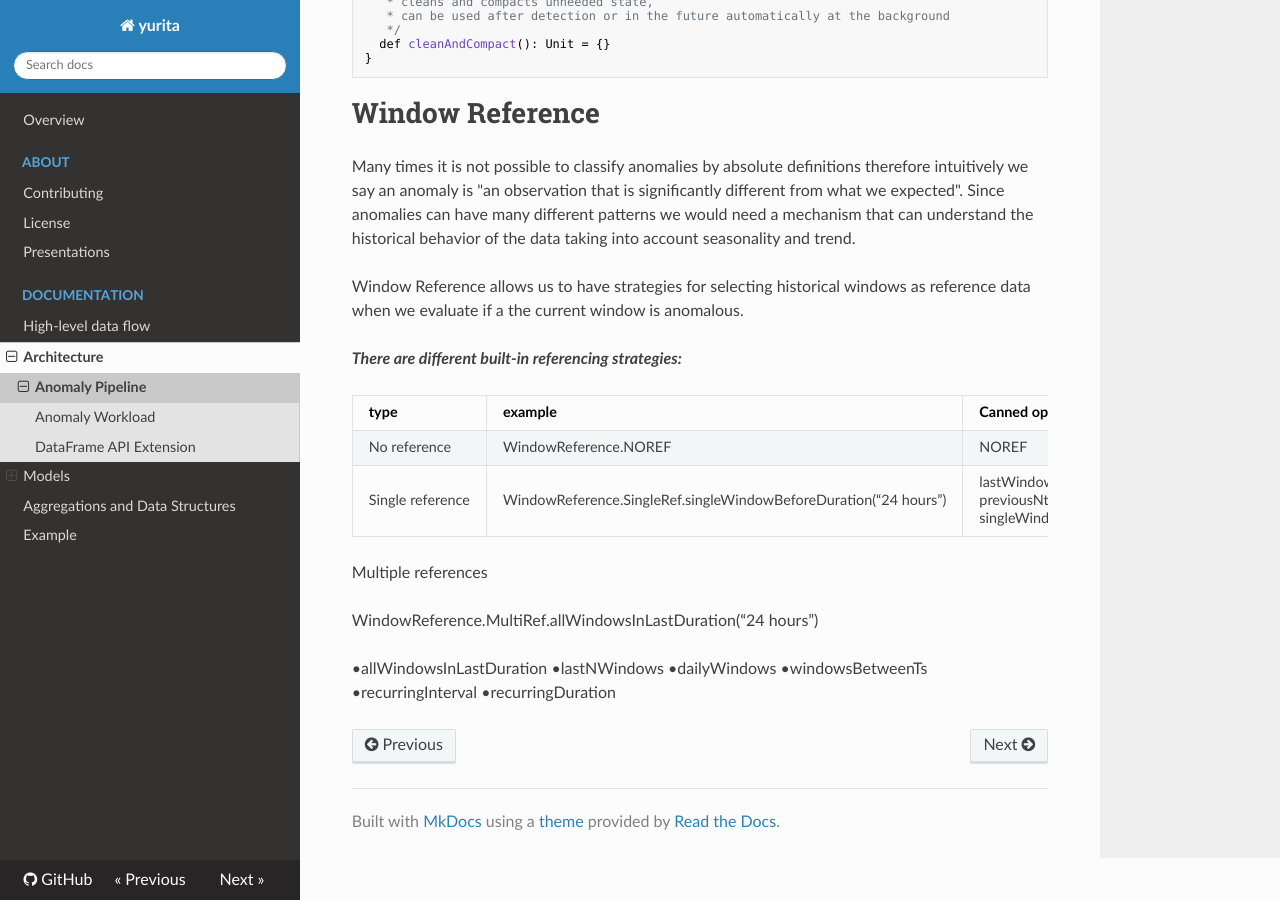
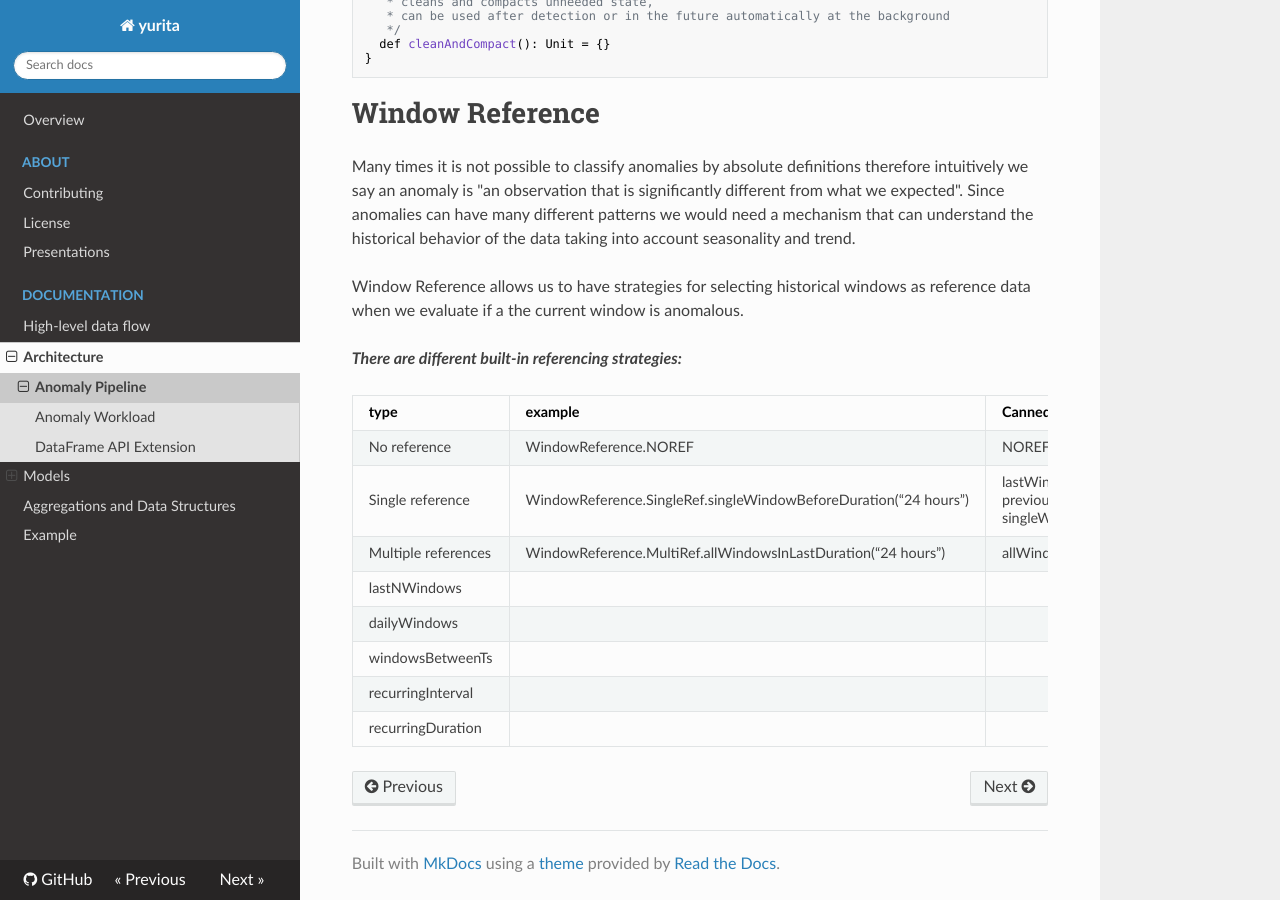
Before and after one commit to paypal/yurita, an MkDocs documentation site: the page built from docs/pipeline.md, in a window 1280 px wide and 900 px high, scrolled down 988 px. Built offline with MkDocs 1.6.1, drawn with Linux system fonts in a browser that asks for light colours; nearby versions of some CDN libraries; old or Windows-style settings are respelled for this version of MkDocs.

```diff
--- a/docs/pipeline.md
+++ b/docs/pipeline.md
@@ -64,16 +64,9 @@ ___There are different built-in referencing strategies:___
 |----|-------|--------------|
 |No reference|WindowReference.NOREF|NOREF|
 |Single reference|WindowReference.SingleRef.singleWindowBeforeDuration(“24 hours”)|lastWindow <br>previousNthWindow <br> singleWindowBeforeDuration|
-
-
-
-Multiple references
-
-WindowReference.MultiRef.allWindowsInLastDuration(“24 hours”)
-
-•allWindowsInLastDuration
-•lastNWindows
-•dailyWindows
-•windowsBetweenTs
-•recurringInterval
-•recurringDuration
+|Multiple references|WindowReference.MultiRef.allWindowsInLastDuration(“24 hours”)|allWindowsInLastDuration <br>
+lastNWindows <br>
+dailyWindows <br>
+windowsBetweenTs <br>
+recurringInterval <br>
+recurringDuration <br>|
```
